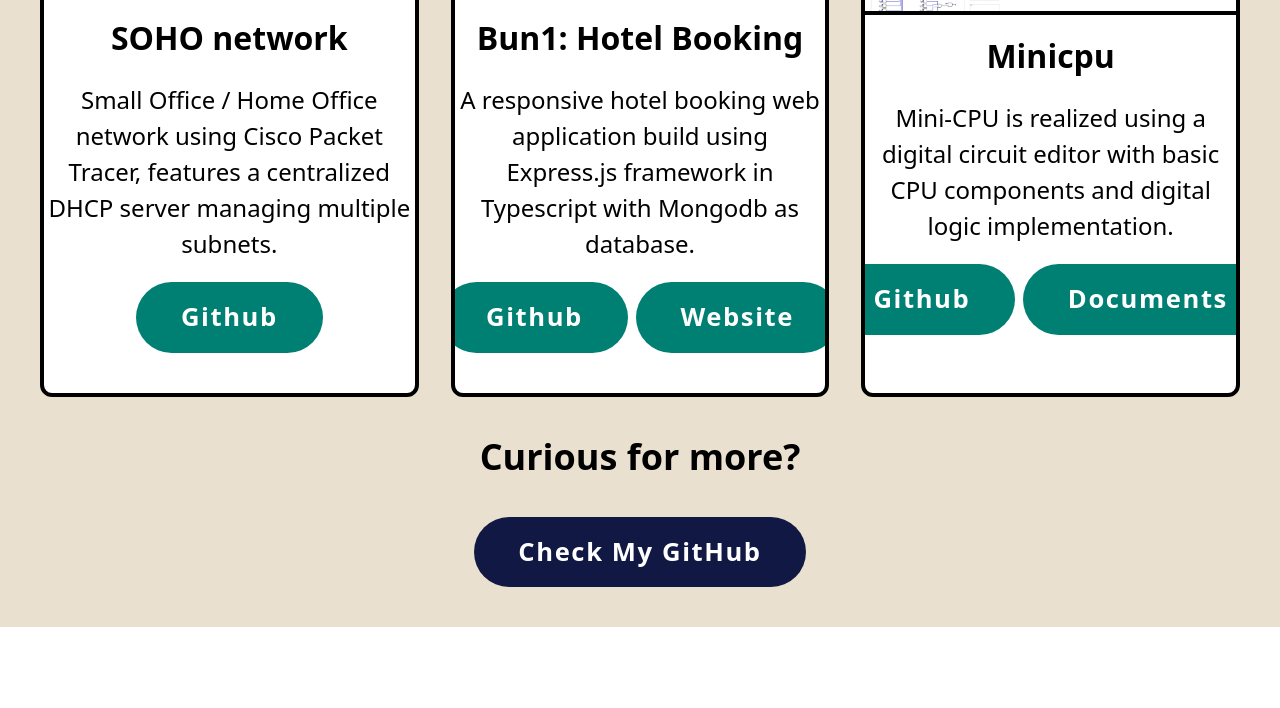
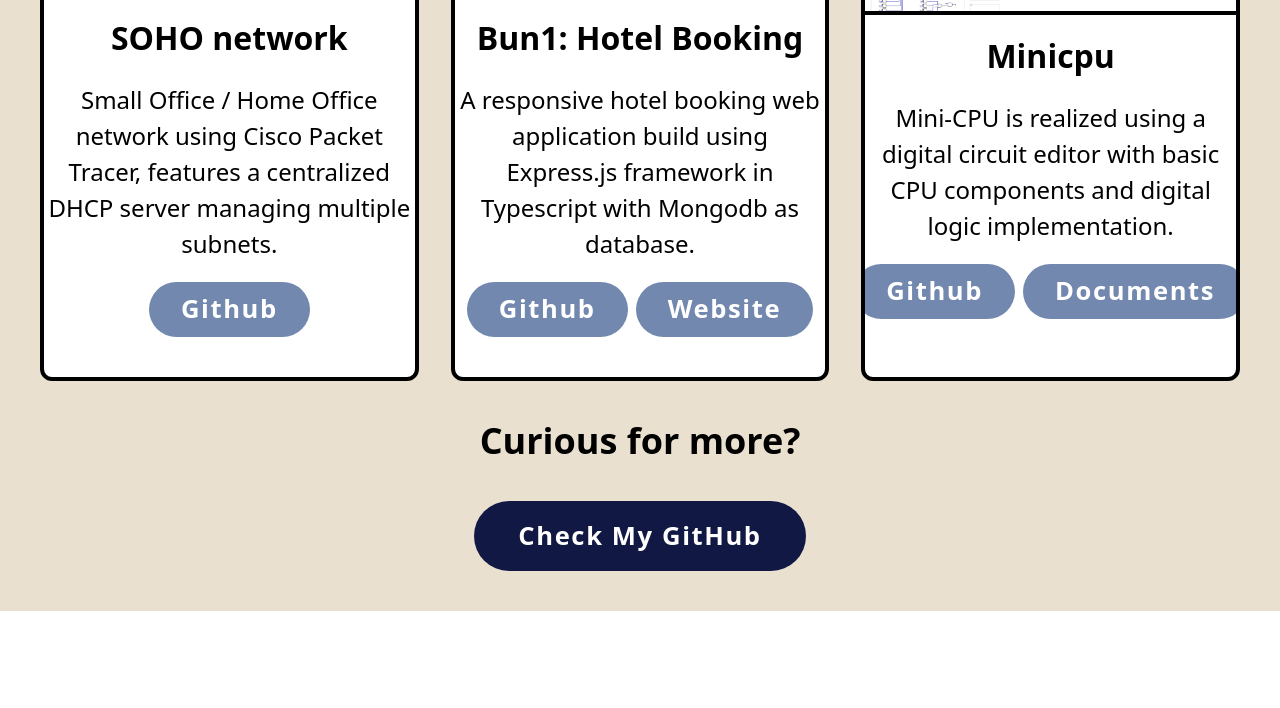
Before and after one commit to Boom21362/Web-Portfolio, a website: page index.html in a window 1280 px wide. Shown: the part 1345-2053 px from the top of the page. Drawn offline with nearby package versions, Linux system fonts and the light colour scheme; a script that the page names is missing.

Commit message:
Hotfix: Updated new font

```diff
--- a/index.html
+++ b/index.html
@@ -6,13 +6,14 @@
     <link href="https://cdn.boxicons.com/3.0.8/fonts/basic/boxicons.min.css" rel="stylesheet">
     <link rel="preconnect" href="https://fonts.googleapis.com">
     <link rel="preconnect" href="https://fonts.gstatic.com" crossorigin>
-    <link href="https://fonts.googleapis.com/css2?family=Kanit:ital,wght@0,100;0,200;0,300;0,400;0,500;0,600;0,700;0,800;0,900;1,100;1,200;1,300;1,400;1,500;1,600;1,700;1,800;1,900&family=Open+Sans:ital,wght@0,300..800;1,300..800&display=swap" rel="stylesheet">
+    <link href="https://fonts.googleapis.com/css2?family=Ubuntu:ital,wght@0,300;0,400;0,500;0,700;1,300;1,400;1,500;1,700&display=swap" rel="stylesheet">
     <script src="https://unpkg.com/typed.js@3.0.0/dist/typed.umd.js"></script>
     <script src="https://cdn.jsdelivr.net/npm/@tailwindcss/browser@4"></script>
     <style type="text/tailwindcss">
         @theme {
 
             --animate-float-image: floatImage 4s ease-in-out infinite;
+            --font-ubuntu: 'Ubuntu', sans-serif;
 
         }
         @keyframes floatImage {
@@ -32,10 +33,10 @@
     </style>
     <title>Portfolio</title>
 </head>
-<body class="bg-white text-black pt-[70px] overflow-x-hidden w-full">
-    <header class="fixed top-0 right-0 left-0 z-[100] flex items-center justify-between h-[70px] px-6 md:px-16 bg-[#111844] backdrop-blur-md transition-all duration-500 ease-out">
+<body class=" bg-white text-black pt-[70px] overflow-x-hidden w-full">
+    <header class=" fixed top-0 right-0 left-0 z-[100] flex items-center justify-between h-[70px] px-6 md:px-16 bg-[#111844] backdrop-blur-md transition-all duration-500 ease-out">
 
-        <a href="#home" class="text-2xl md:text-5xl text-white font-bold cursor-pointer transition-all duration-300 ease-out hover:scale-105 hover:text-amber-300">
+        <a href="#home" class=" text-2xl md:text-5xl text-white font-bold cursor-pointer transition-all duration-300 ease-out hover:scale-105 hover:text-amber-300">
             Napat Putsorn
         </a>
 
@@ -71,7 +72,7 @@
                 <a href="mailto:napatput31@hotmail.com" class="transition-all duration-300 hover:scale-110 hover:bg-transparent"><img src="img/mail.png" alt="Mail" class="w-[43px] md:w-[62px] h-[42px] md:h-[60px]"></a>
             </div>
 
-            <a href="#" class="self-start bg-[#111844] items-center text-white px-6 py-3 md:py-3 md:px-6 rounded-full font-bold text-md md:text-xl shadow-none transition-all duration-300 hover:shadow-[0_0_1.6rem_#111844]" download="img/napatPutsornResume.pdf">Download CV</a>
+            <a href="img/napatPutsornResume.pdf" class="self-start bg-[#111844] items-center text-white px-6 py-3 md:py-3 md:px-6 rounded-full font-bold text-md md:text-xl shadow-none transition-all duration-300 hover:shadow-[0_0_1.6rem_#111844]" download="img/napatPutsornResume.pdf">Download CV</a>
         </div>
 
         <div class="hidden md:block flex-col items-center justify-center m-0">
@@ -104,32 +105,32 @@
 
         <div class="grid grid-cols-1 md:grid-cols-3 gap-8 mx-10 items-stretch">
 
-            <div class="flex-1 basis-[30rem] pb-10 bg-white block rounded-xl text-center overflow-hidden border-[0.3rem] border-[--bg-color] transition-all duration-300 ease-out hover:border-[--main-color] hover:scale-[1.02]">
+            <div class="flex-1 basis-[30rem] pb-10 bg-white block rounded-xl text-center overflow-hidden border-[0.3rem]  transition-all duration-300 ease-out hover:scale-[1.02]">
                 <img src="img/SOHOnetwork.png" alt="Project SOHO network" class="block w-full h-auto aspect-[16/10] object-cover mx-auto border-b-4">
                 <h3 class="text-lg md:text-[2rem] mx-auto font-bold mt-4">SOHO network </h3>
                 <p class="text-base md:text-[1.5em] my-5 max-w-[400px] mx-auto ">Small Office / Home Office network using Cisco Packet Tracer, features a centralized DHCP server managing multiple subnets.</p>
                 <div class="flex mx-2 items-center gap-2 justify-center">
-                    <a href="https://github.com/Boom21362/SOHOnetwork" target="_blank" class="inline-block bg-[#007f73] text-white px-4 py-2 md:px-[2.8rem] md:py-[1rem] rounded-[4rem] font-semibold text-md md:text-[1.6rem] tracking-[0.1rem] transition-all duration-300 hover:shadow-[0_0_1.6rem_#007f73]">Github</a>
+                    <a href="https://github.com/Boom21362/SOHOnetwork" target="_blank" class="inline-block bg-[#7288AE] text-white px-4 py-2 md:px-[2rem] md:py-[0.5rem] rounded-[4rem] font-semibold text-md md:text-[1.6rem] tracking-[0.1rem] transition-all duration-300 hover:shadow-[0_0_1.6rem_#232F72]">Github</a>
                 </div>
             </div>
 
-            <div class="flex-1 basis-[30rem] pb-10 bg-white block rounded-xl text-center overflow-hidden border-[0.3rem] border-[--bg-color] transition-all duration-300 ease-out hover:border-[--main-color] hover:scale-[1.02]">
+            <div class="flex-1 basis-[30rem] pb-10 bg-white block rounded-xl text-center overflow-hidden border-[0.3rem] transition-all duration-300 ease-out hover:scale-[1.02]">
                 <img src="img/projectBun1remake.png" alt="Project Hotel Booking Bun1remake" class="block w-full h-auto aspect-[16/10] object-cover mx-auto border-b-4">
                 <h3 class="text-lg md:text-[2rem] mx-auto font-bold mt-4">Bun1: Hotel Booking</h3>
                 <p class="text-base md:text-[1.5em] my-5 max-w-[400px] mx-auto ">A responsive hotel booking web application build using Express.js framework in Typescript with Mongodb as database.</p>
                 <div class="flex mx-2 items-center gap-2 justify-center ">
-                    <a href="https://github.com/Boom21362/se-project-fe-68-2-bun1remake" target="_blank" class="inline-block bg-[#007f73] text-white px-4 py-2 md:px-[2.8rem] md:py-[1rem] rounded-[4rem] font-semibold text-md md:text-[1.6rem] tracking-[0.1rem] transition-all duration-300 hover:shadow-[0_0_1.6rem_#007f73]">Github</a>
-                    <a href="https://se-project-fe-68-2-bun1remake-rho.vercel.app/" target="_blank" class="bg-[#007f73] text-white px-4 py-2 md:px-[2.8rem] md:py-[1rem] rounded-[4rem] font-semibold text-md md:text-[1.6rem] tracking-[0.1rem] transition-all duration-300 hover:shadow-[0_0_1.6rem_#007f73]">Website</a>
+                    <a href="https://github.com/Boom21362/se-project-fe-68-2-bun1remake" target="_blank" class="inline-block bg-[#7288AE] text-white px-4 py-2 md:px-[2rem] md:py-[0.5rem]  rounded-[4rem] font-semibold text-md md:text-[1.6rem] tracking-[0.1rem] transition-all duration-300 hover:shadow-[0_0_1.6rem_#7288AE]">Github</a>
+                    <a href="https://se-project-fe-68-2-bun1remake-rho.vercel.app/" target="_blank" class="bg-[#7288AE] text-white px-4 py-2 md:px-[2rem] md:py-[0.5rem] rounded-[4rem] font-semibold text-md md:text-[1.6rem] tracking-[0.1rem] transition-all duration-300 hover:shadow-[0_0_1.6rem_#7288AE]">Website</a>
                 </div>
             </div>
 
-            <div class="flex-1 basis-[30rem] pb-10 bg-white block rounded-xl text-center place-content-center overflow-hidden border-[0.3rem] border-[--bg-color] transition-all duration-300 ease-out hover:scale-[1.02]">
+            <div class="flex-1 basis-[30rem] pb-10 bg-white block rounded-xl text-center place-content-center overflow-hidden border-[0.3rem] transition-all duration-300 ease-out hover:scale-[1.02]">
                 <img src="img/minicpu.png" alt="Project minicpu in digital Software" class="max-w-full aspect-[16/10] object-cover w-full mx-auto border-b-4">
                 <h3 class="text-lg md:text-[2rem] mx-auto font-bold mt-4">Minicpu</h3>
                 <p class="text-base md:text-[1.5em] my-5 max-w-[400px] mx-auto ">Mini-CPU is realized using a digital circuit editor with basic CPU components and digital logic implementation.</p>
                 <div class="flex mx-2 items-center gap-2 justify-center ">
-                    <a href="https://github.com/Boom21362/DCC2025_minicpu" target="_blank" class="inline-block bg-[#007f73] text-white px-4 py-2 md:px-[2.8rem] md:py-[1rem] rounded-[4rem] font-semibold text-md md:text-[1.6rem] tracking-[0.1rem] transition-all duration-300 hover:shadow-[0_0_1.6rem_#007f73]">Github</a>
-                    <a href="https://github.com/Boom21362/DCC2025_minicpu/blob/main/project/Technical%20Sheet.pdf" target="_blank" class="bg-[#007f73] text-white px-4 py-2 md:px-[2.8rem] md:py-[1rem] rounded-[4rem] font-semibold text-md md:text-[1.6rem] tracking-[0.1rem] transition-all duration-300 hover:shadow-[0_0_1.6rem_#007f73]">Documents</a>
+                    <a href="https://github.com/Boom21362/DCC2025_minicpu" target="_blank" class="inline-block bg-[#7288AE] text-white px-4 py-2 md:px-[2rem] md:py-[0.5rem] rounded-[4rem] font-semibold text-md md:text-[1.6rem] tracking-[0.1rem] transition-all duration-300 hover:shadow-[0_0_1.6rem_#7288AE]">Github</a>
+                    <a href="https://github.com/Boom21362/DCC2025_minicpu/blob/main/project/Technical%20Sheet.pdf" target="_blank" class="bg-[#7288AE] text-white px-4 py-2 md:px-[2rem] md:py-[0.5rem] rounded-[4rem] font-semibold text-md md:text-[1.6rem] tracking-[0.1rem] transition-all duration-300 hover:shadow-[0_0_1.6rem_#7288AE]">Documents</a>
                 </div>
             </div>
         </div>
@@ -186,8 +187,10 @@
             <div class="flex flex-col items-center px-6 md:px-0 py-2 md:py-10 ">
                 <span class="text-2xl md:text-4xl font-bold pb-4 md:pb-10">For more Information</span>
                 <div class="items-center text-center flex gap-8 ">
-                <a href="https://www.linkedin.com/in/napat-putsorn-06199537a/" target="_blank" class="bg-[#111844] text-white px-2 py-1 md:px-4 md:py-2 md:px-[2.8rem] md:py-[1rem] rounded-[4rem] font-semibold text-md md:text-[1.6rem] tracking-[0.1rem] transition-all duration-300 hover:shadow-[0_0_1.6rem_#111844]">Check My LinkedIn</a>
-                <a href="#" class="bg-[#111844] text-white  px-2 py-1 md:px-4 md:py-2 md:px-[2.8rem] md:py-[1rem] rounded-[4rem] font-semibold text-md md:text-[1.6rem] tracking-[0.1rem] transition-all duration-300 hover:shadow-[0_0_1.6rem_#111844]" download="img/certificate/academic_transcript20260525-33-1h948s.pdf">Pearson Transcript</a>
+                    <a href="https://www.linkedin.com/in/napat-putsorn-06199537a/" target="_blank" class="bg-[#111844] text-white px-2 py-10 md:px-[2.8rem] md:py-[1rem] rounded-[4rem] font-semibold text-md md:text-[1.6rem] tracking-[0.1rem] transition-all duration-300 hover:shadow-[0_0_1.6rem_#111844]">Check My LinkedIn</a>
+                    <a href="img/certificate/academic_transcript20260525-33-1h948s.pdf" class="bg-[#111844] text-white px-2 py-10 md:px-[2.8rem] md:py-[1rem] rounded-[4rem] font-semibold text-md md:text-[1.6rem] tracking-[0.1rem] transition-all duration-300 hover:shadow-[0_0_1.6rem_#111844]" download="academic_transcript20260525-33-1h948s.pdf">
+                         Pearson Transcript
+                    </a>
                 </div>
             </div>
     </div>
```
Also changed, not shown: script.js (+3 -9 lines).
